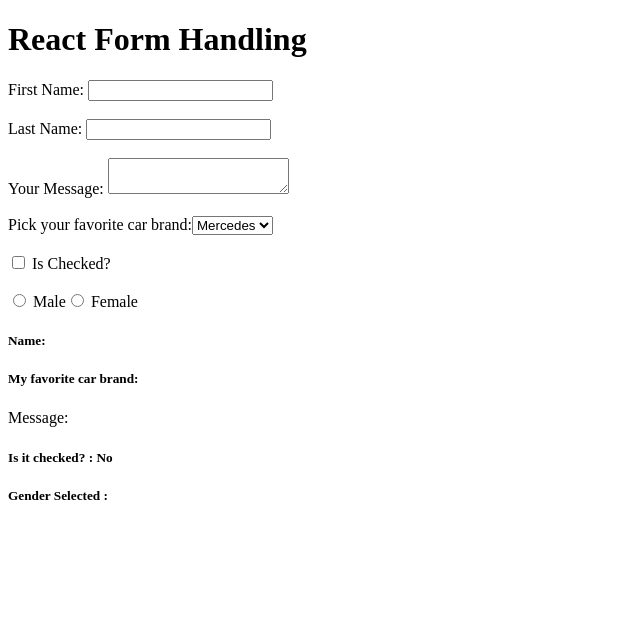
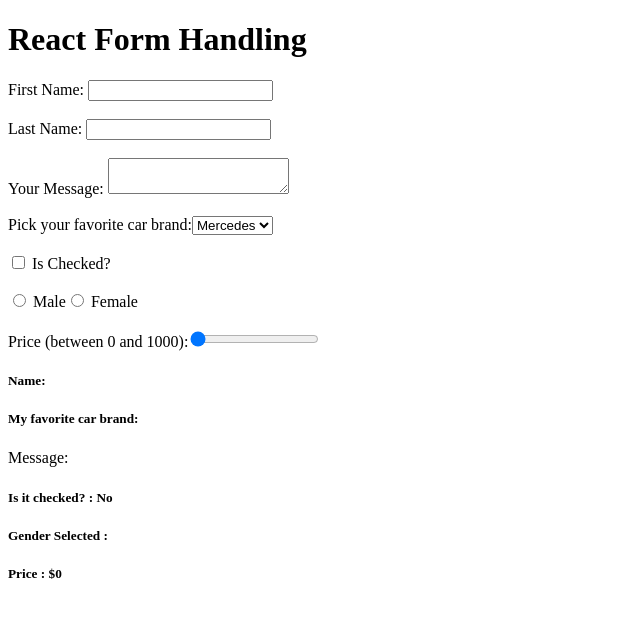
Before and after one commit to MccGrey/react-form-handling, a React (Create React App) app: page / in a window 1280 px wide. Shown: the top 618 px of the page, without its empty margins (0-640 px from the left). Built offline with nearby package versions, Linux system fonts and the light colour scheme.

Commit message:
update - add range input type

```diff
--- a/src/App.js
+++ b/src/App.js
@@ -7,6 +7,7 @@ function App() {
     message: "",
     isChecked: false,
     gender: "",
+    price: 0,
   });
 
   const handleChange = (e) => {
@@ -100,6 +101,19 @@ function App() {
           />{" "}
           Female
         </label>
+        <br />
+        <br />
+        <label>
+          Price (between 0 and 1000):
+          <input
+            type="range"
+            name="price"
+            min="0"
+            max="1000"
+            value={state.price}
+            onChange={handleChange}
+          />
+        </label>
       </form>
       <h5>
         Name: {state.fname} {state.lname}
@@ -108,6 +122,7 @@ function App() {
       <p>Message: {state.message}</p>
       <h5>Is it checked? : {state.isChecked ? "Yes" : "No"}</h5>
       <h5>Gender Selected : {state.gender}</h5>
+      <h5>Price : ${state.price}</h5>
     </div>
   );
 }
```
